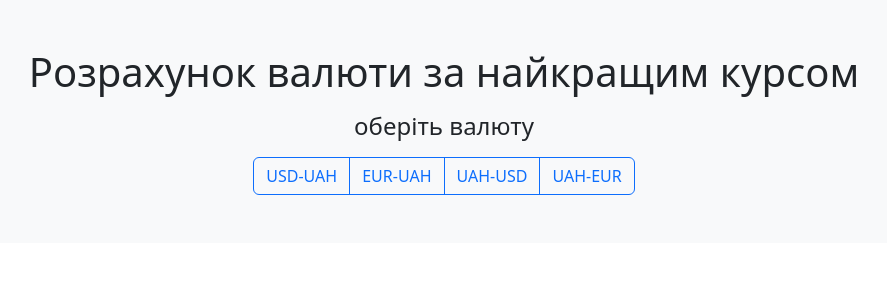
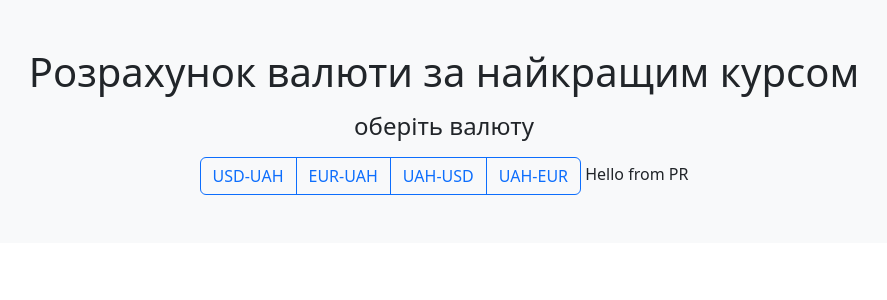
Before and after one commit to shnurenkoviktoria/Heroku-Pipelines, a Django app: page / in a window 1280 px wide. Shown: the top 300 px of the page, without its empty margins (196-1083 px from the left). Run offline with Django 4.2, Linux system fonts and the light colour scheme; some libraries are stand-ins or nearby versions.

Commit message:
Pipeline test

```diff
--- a/templates/choice.html
+++ b/templates/choice.html
@@ -19,5 +19,6 @@
   <button type="submit" name="UAH-USD" class="btn btn-outline-primary">UAH-USD</button>
     <button type="submit" name="UAH-EUR" class="btn btn-outline-primary">UAH-EUR</button>
 </div>
+        Hello from PR
 
 </form>
```
